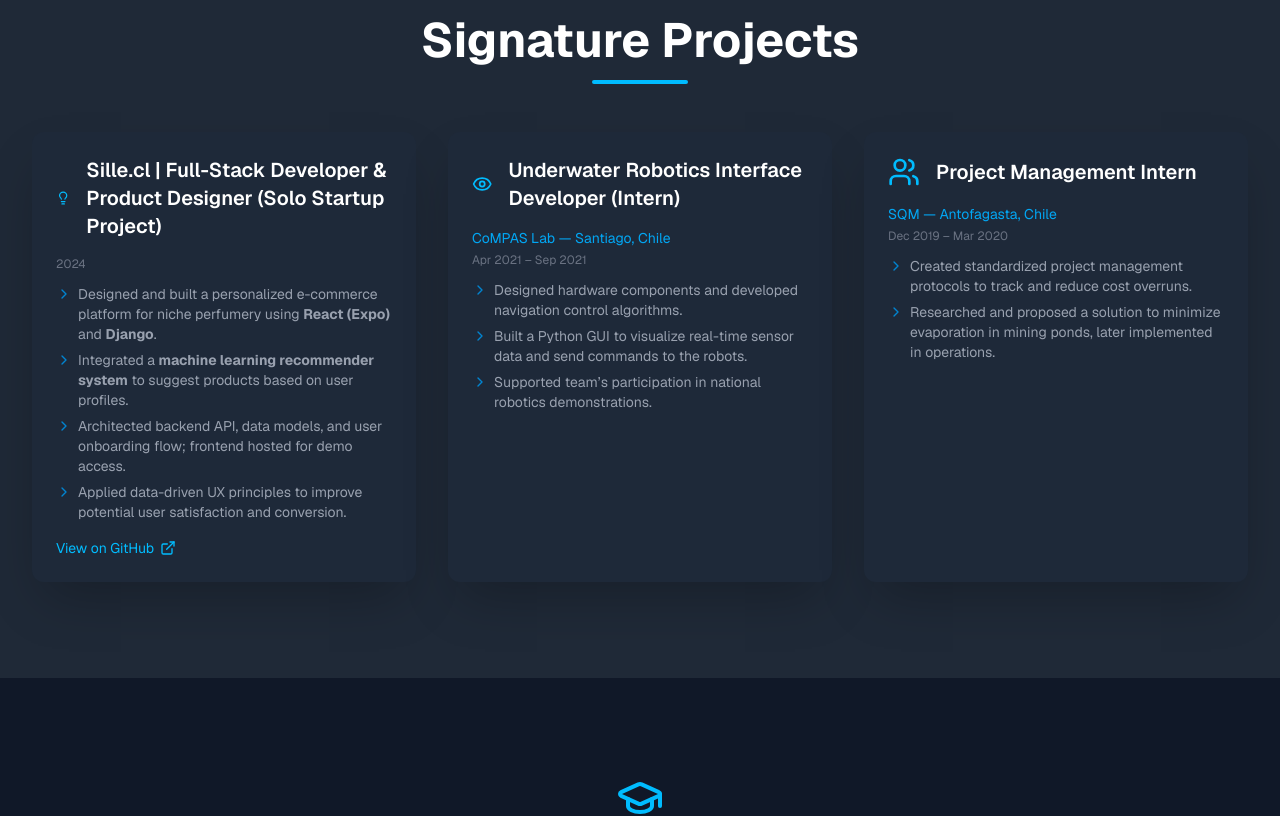
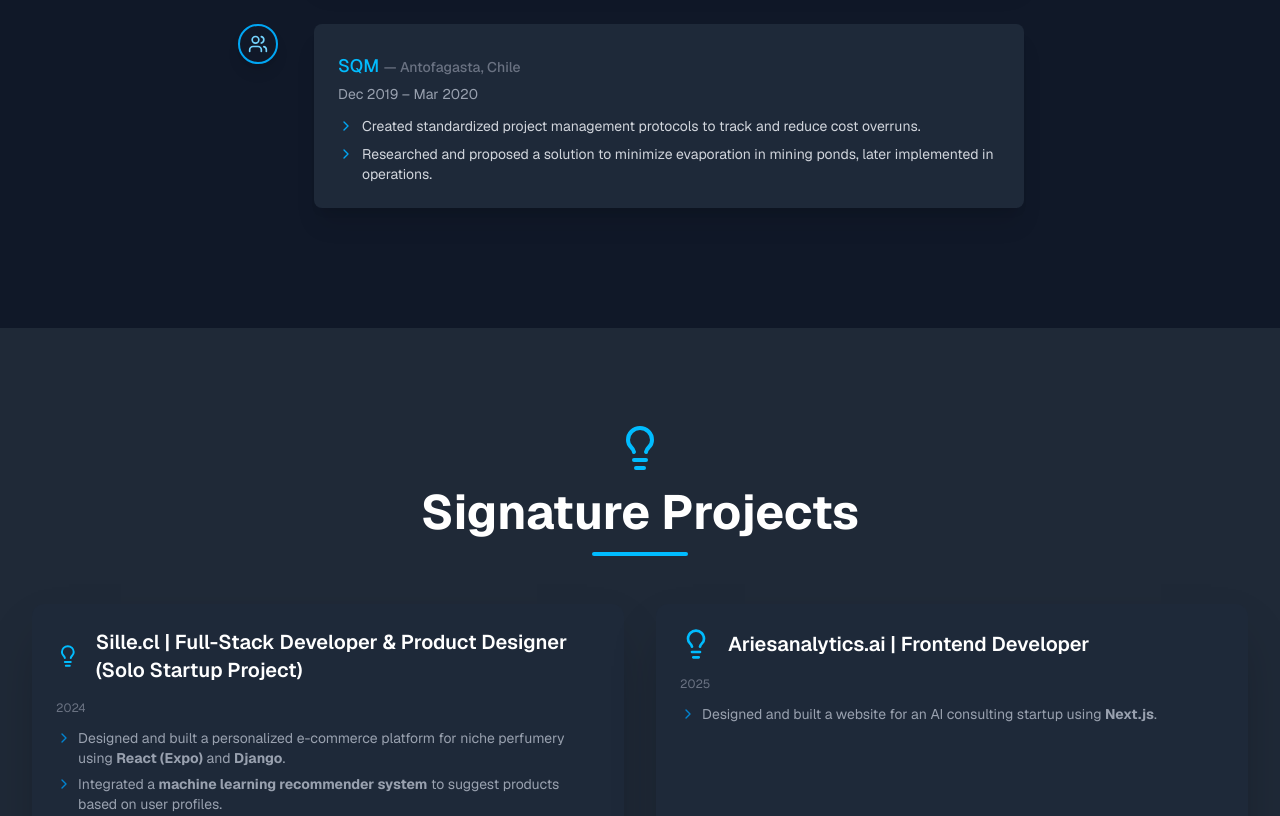
Before and after one commit to felipemedlev/personal-website, a Next.js app: page / in a window 1280 px wide. Shown: the part 3683-4499 px from the top of the page. Built offline with nearby package versions, Linux system fonts and the light colour scheme.

Commit message:
better ui

```diff
--- a/src/app/page.tsx
+++ b/src/app/page.tsx
@@ -60,27 +60,13 @@ const resumeData = {
         "Proposed and mapped out new factory layout using lean manufacturing principles."
       ],
       icon: Zap // Using Zap for optimization/consulting
-    }
-  ],
-  selectedProjects: [
-    {
-      name: "Sille.cl | Full-Stack Developer & Product Designer (Solo Startup Project)",
-      year: "2024",
-      description: [
-        "Designed and built a personalized e-commerce platform for niche perfumery using <strong>React (Expo)</strong> and <strong>Django</strong>.",
-        "Integrated a <strong>machine learning recommender system</strong> to suggest products based on user profiles.",
-        "Architected backend API, data models, and user onboarding flow; frontend hosted for demo access.",
-        "Applied data-driven UX principles to improve potential user satisfaction and conversion."
-      ],
-      githubLink: "https://github.com/felipemediavilla/sille",
-      icon: Lightbulb
     },
     {
       name: "Underwater Robotics Interface Developer (Intern)",
       company: "CoMPAS Lab",
       location: "Santiago, Chile",
       dates: "Apr 2021 – Sep 2021",
-      description: [
+      responsibilities: [
         "Designed hardware components and developed navigation control algorithms.",
         "Built a Python GUI to visualize real-time sensor data and send commands to the robots.",
         "Supported team’s participation in national robotics demonstrations."
@@ -92,12 +78,35 @@ const resumeData = {
       company: "SQM",
       location: "Antofagasta, Chile",
       dates: "Dec 2019 – Mar 2020",
-      description: [
+      responsibilities: [
         "Created standardized project management protocols to track and reduce cost overruns.",
         "Researched and proposed a solution to minimize evaporation in mining ponds, later implemented in operations."
       ],
       icon: Users
     }
+  ],
+  independentProjects: [
+    {
+      name: "Sille.cl | Full-Stack Developer & Product Designer (Solo Startup Project)",
+      year: "2024",
+      description: [
+        "Designed and built a personalized e-commerce platform for niche perfumery using <strong>React (Expo)</strong> and <strong>Django</strong>.",
+        "Integrated a <strong>machine learning recommender system</strong> to suggest products based on user profiles.",
+        "Architected backend API, data models, and user onboarding flow; frontend hosted for demo access.",
+      ],
+      githubLink: "https://github.com/felipemedlev/sille",
+      icon: Lightbulb
+    },
+    {
+      name: "Ariesanalytics.ai | Frontend Developer",
+      year: "2025",
+      description: [
+        "Designed and built a website for an AI consulting startup using <strong>Next.js</strong>.",
+      ],
+      githubLink: "https://github.com/felipemedlev/ariesdata",
+      icon: Lightbulb
+    },
+
   ],
   education: [
     {
@@ -158,14 +167,14 @@ const ExperienceItem: React.FC<typeof resumeData.professionalExperience[0] & {ic
   </div>
 );
 
-const ProjectCard: React.FC<typeof resumeData.selectedProjects[0] & {icon: React.ElementType}> = ({ name, year, dates, description, githubLink, company, location, icon: Icon }) => (
+const ProjectCard: React.FC<typeof resumeData.independentProjects[0]> = ({ name, year, description, githubLink, icon: Icon }) => (
   <div className="bg-gray-800 p-6 rounded-xl shadow-2xl hover:shadow-sky-500/30 transition-all duration-300 transform hover:-translate-y-1 flex flex-col h-full">
     <div className="flex items-center mb-4">
       <Icon className="h-8 w-8 text-sky-400 mr-4" />
       <h3 className="text-xl font-semibold text-white">{name}</h3>
     </div>
-    {company && <p className="text-sm text-sky-500 mb-1">{company} — {location}</p>}
-    <p className="text-xs text-gray-500 mb-3">{year || dates}</p>
+    {/* 'company', 'location', and 'dates' are not properties of independentProjects items */}
+    <p className="text-xs text-gray-500 mb-3">{year}</p>
     <ul className="space-y-1.5 mb-4 flex-grow">
       {description.map((item, idx) => (
         <li key={idx} className="text-gray-400 text-sm flex items-start">
@@ -277,8 +286,8 @@ export default function HomePage() {
 
       {/* Selected Projects Section */}
       <Section id="projects" title="Signature Projects" icon={Lightbulb} className="bg-gray-850">
-        <div className="grid grid-cols-1 md:grid-cols-2 lg:grid-cols-3 gap-8">
-          {resumeData.selectedProjects.map((project, index) => (
+        <div className="grid grid-cols-1 md:grid-cols-2 lg:grid-cols-2 gap-8">
+          {resumeData.independentProjects.map((project, index) => (
             <ProjectCard key={index} {...project} icon={project.icon || Lightbulb} />
           ))}
         </div>
```
